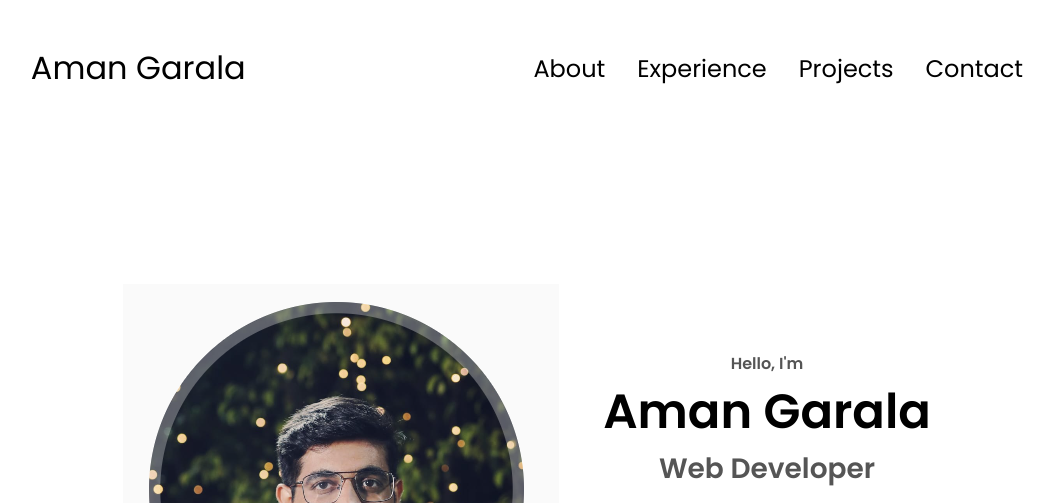
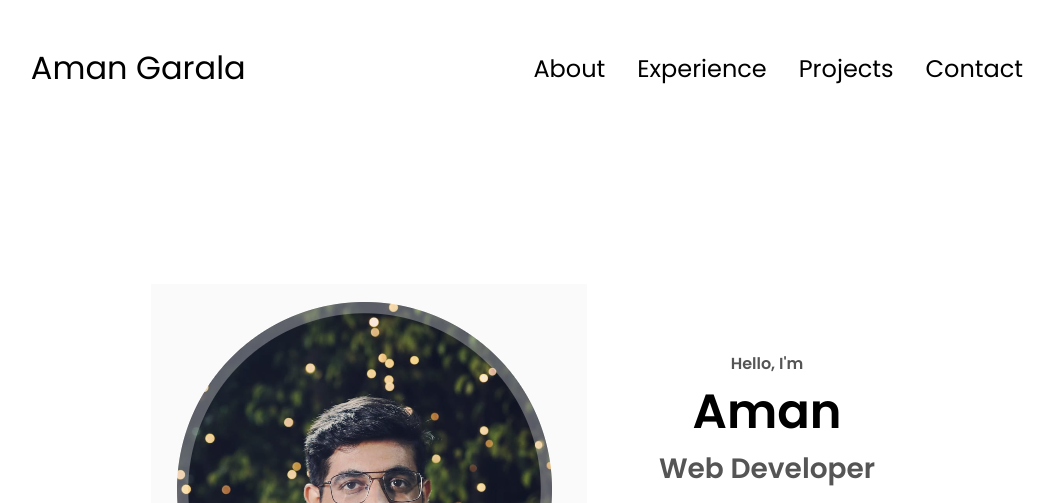
Before and after one commit to Amangarala/amang-portfolio, a plain HTML site: page index.html in a window 1280 px wide. Shown: the top 503 px of the page, without its empty margins (113-1167 px from the left). Drawn offline with Linux system fonts and the light colour scheme.

Commit message:
new Commit by me

```diff
--- a/index.html
+++ b/index.html
@@ -42,7 +42,7 @@
       </div>
       <div class="section__text">
         <p class="section__text__p1">Hello, I'm</p>
-        <h1 class="title">Aman Garala</h1>
+        <h1 class="title">Aman </h1>
         <p class="section__text__p2">Web Developer</p>
         <div class="btn-container">
           <button
```
